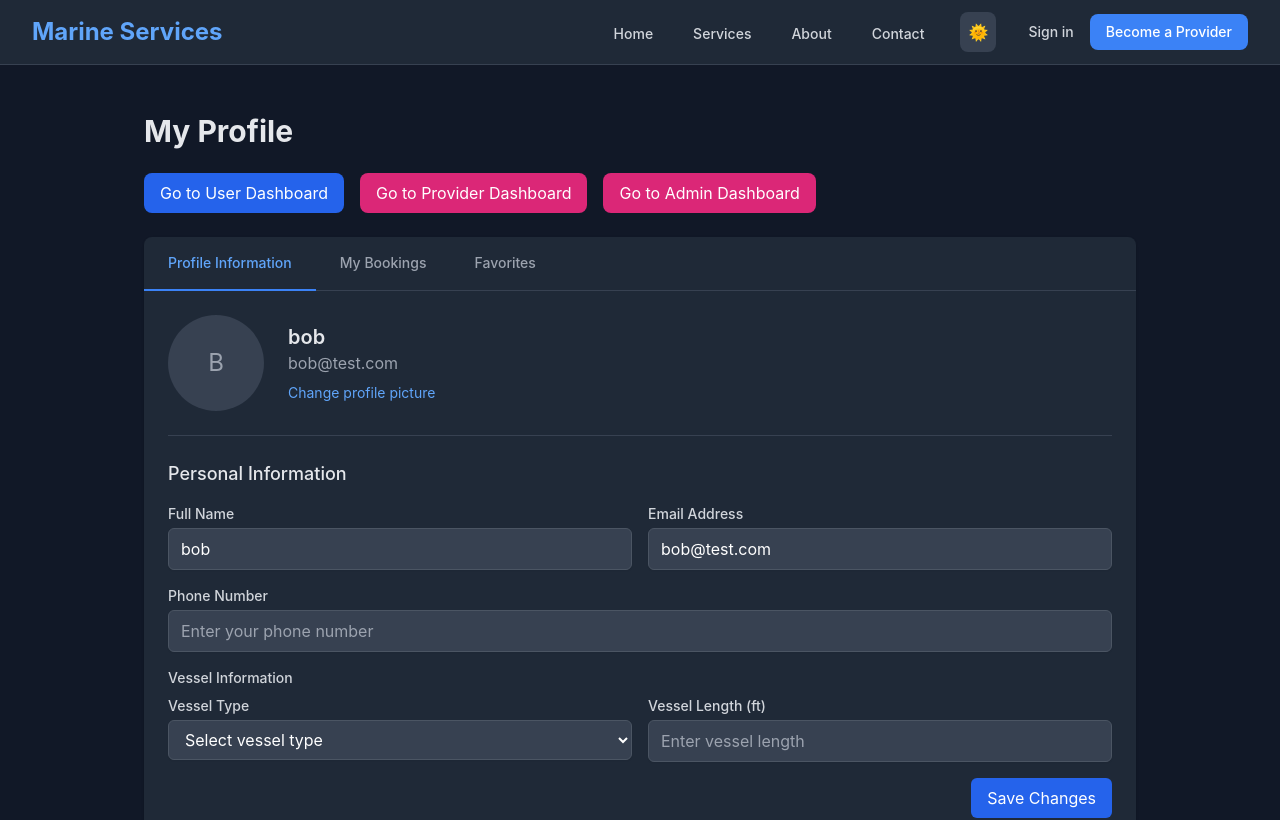
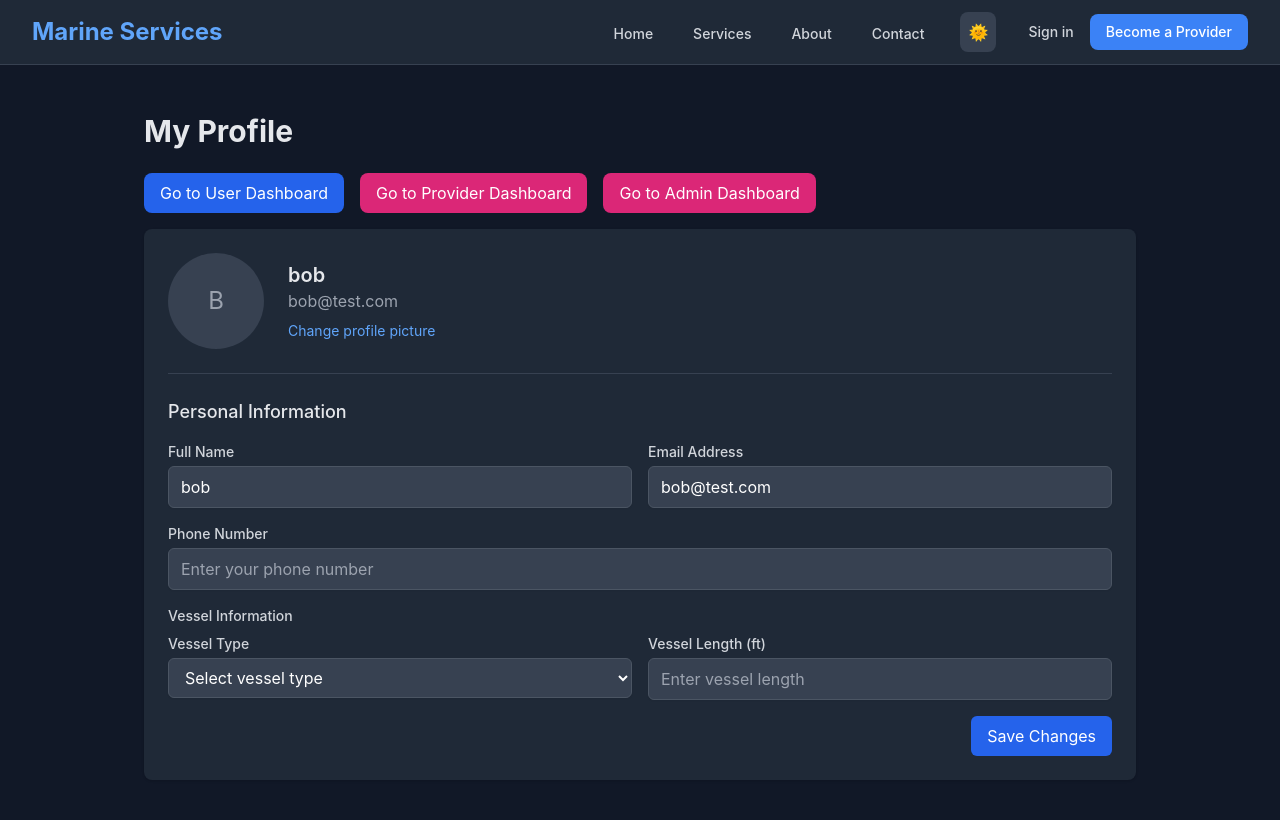
Before and after one commit to bobby38/marine-app, a React (Vite) app: page /profile in a window 1280 px wide. Shown: the top 820 px of the page. Built offline with nearby package versions, Linux system fonts and the light colour scheme.

Commit message:
Simplify ProfilePage with static content and three dashboard buttons

```diff
--- a/src/pages/ProfilePage.tsx
+++ b/src/pages/ProfilePage.tsx
@@ -1,18 +1,15 @@
-import React, { useState } from 'react';
+import React from 'react';
 import { useNavigate } from 'react-router-dom';
-import { useAuth } from '../context/AuthContext';
 
 const ProfilePage: React.FC = () => {
-  const { user } = useAuth();
-  const [activeTab, setActiveTab] = useState('profile');
   const navigate = useNavigate();
 
   return (
     <div className="max-w-5xl mx-auto p-4">
       <h1 className="text-3xl font-bold mb-6">My Profile</h1>
 
-      {/* Direct dashboard links */}
-      <div className="mb-6 flex space-x-4">
+      {/* Dashboard navigation buttons */}
+      <div className="mb-4 flex space-x-4">
         <button
           onClick={() => navigate('/user/dashboard')}
           className="px-4 py-2 bg-blue-600 text-white rounded-lg hover:bg-blue-700 transition-colors"
@@ -33,57 +30,15 @@ const ProfilePage: React.FC = () => {
         </button>
       </div>
 
-      {/* Profile tabs */}
-      <div className="bg-white dark:bg-gray-800 shadow rounded-lg overflow-hidden">
-        <div className="border-b border-gray-200 dark:border-gray-700">
-          <nav className="flex -mb-px">
-            <button
-              onClick={() => setActiveTab('profile')}
-              className={`py-4 px-6 text-center border-b-2 font-medium text-sm ${
-                activeTab === 'profile'
-                  ? 'border-blue-500 text-blue-600 dark:text-blue-400'
-                  : 'border-transparent text-gray-500 hover:text-gray-700 dark:text-gray-400 dark:hover:text-gray-300'
-              }`}
-            >
-              Profile Information
-            </button>
-            <button
-              onClick={() => setActiveTab('bookings')}
-              className={`py-4 px-6 text-center border-b-2 font-medium text-sm ${
-                activeTab === 'bookings'
-                  ? 'border-blue-500 text-blue-600 dark:text-blue-400'
-                  : 'border-transparent text-gray-500 hover:text-gray-700 dark:text-gray-400 dark:hover:text-gray-300'
-              }`}
-            >
-              My Bookings
-            </button>
-            <button
-              onClick={() => setActiveTab('favorites')}
-              className={`py-4 px-6 text-center border-b-2 font-medium text-sm ${
-                activeTab === 'favorites'
-                  ? 'border-blue-500 text-blue-600 dark:text-blue-400'
-                  : 'border-transparent text-gray-500 hover:text-gray-700 dark:text-gray-400 dark:hover:text-gray-300'
-              }`}
-            >
-              Favorites
-            </button>
-          </nav>
-        </div>
-
-        <div className="p-6">
-          {activeTab === 'profile' && (
-            <div className="space-y-6">
-              <div className="flex items-center">
-                <div className="h-24 w-24 rounded-full bg-gray-200 dark:bg-gray-700 flex items-center justify-center text-gray-400 text-2xl overflow-hidden">
-                  {user?.avatar ? (
-                    <img src={user.avatar} alt={user.name} className="h-full w-full object-cover" />
-                  ) : (
-                    <span>{user?.name?.charAt(0).toUpperCase() || 'B'}</span>
-                  )}
+      {/* Profile content */}
+      <div className="bg-white dark:bg-gray-800 shadow rounded-lg p-6">
+        <div className="flex items-center mb-6">
+          <div className="h-24 w-24 rounded-full bg-gray-200 dark:bg-gray-700 flex items-center justify-center text-gray-400 text-2xl">
+            <span>B</span>
           </div>
           <div className="ml-6">
-                  <h2 className="text-xl font-semibold">{user?.name || 'bob'}</h2>
-                  <p className="text-gray-500 dark:text-gray-400">{user?.email || 'bob@test.com'}</p>
+            <h2 className="text-xl font-semibold">bob</h2>
+            <p className="text-gray-500 dark:text-gray-400">bob@test.com</p>
             <button className="mt-2 text-sm text-blue-600 dark:text-blue-400 hover:underline">
               Change profile picture
             </button>
@@ -102,7 +57,7 @@ const ProfilePage: React.FC = () => {
                   type="text"
                   id="fullName"
                   name="fullName"
-                        defaultValue={user?.name || 'bob'}
+                  defaultValue="bob"
                   className="w-full px-3 py-2 border border-gray-300 rounded-md shadow-sm focus:outline-none focus:ring-blue-500 focus:border-blue-500 dark:bg-gray-700 dark:border-gray-600 dark:text-white"
                 />
               </div>
@@ -114,7 +69,7 @@ const ProfilePage: React.FC = () => {
                   type="email"
                   id="email"
                   name="email"
-                        defaultValue={user?.email || 'bob@test.com'}
+                  defaultValue="bob@test.com"
                   className="w-full px-3 py-2 border border-gray-300 rounded-md shadow-sm focus:outline-none focus:ring-blue-500 focus:border-blue-500 dark:bg-gray-700 dark:border-gray-600 dark:text-white"
                 />
               </div>
@@ -175,33 +130,6 @@ const ProfilePage: React.FC = () => {
           </form>
         </div>
       </div>
-          )}
-
-          {activeTab === 'bookings' && (
-            <div className="text-center py-8">
-              <p className="text-gray-500 dark:text-gray-400">You don't have any active bookings. Browse our services to book your first marine service!</p>
-              <button
-                onClick={() => navigate('/services')}
-                className="mt-4 px-4 py-2 bg-blue-600 text-white rounded-md hover:bg-blue-700 focus:outline-none focus:ring-2 focus:ring-blue-500 focus:ring-offset-2"
-              >
-                Browse Services
-              </button>
-            </div>
-          )}
-
-          {activeTab === 'favorites' && (
-            <div className="text-center py-8">
-              <p className="text-gray-500 dark:text-gray-400">You haven't saved any favorites yet. Browse our services and save your favorites!</p>
-              <button
-                onClick={() => navigate('/services')}
-                className="mt-4 px-4 py-2 bg-blue-600 text-white rounded-md hover:bg-blue-700 focus:outline-none focus:ring-2 focus:ring-blue-500 focus:ring-offset-2"
-              >
-                Browse Services
-              </button>
-            </div>
-          )}
-        </div>
-      </div>
     </div>
   );
 };
```
Lines whose indentation alone changed are shown as unchanged.
